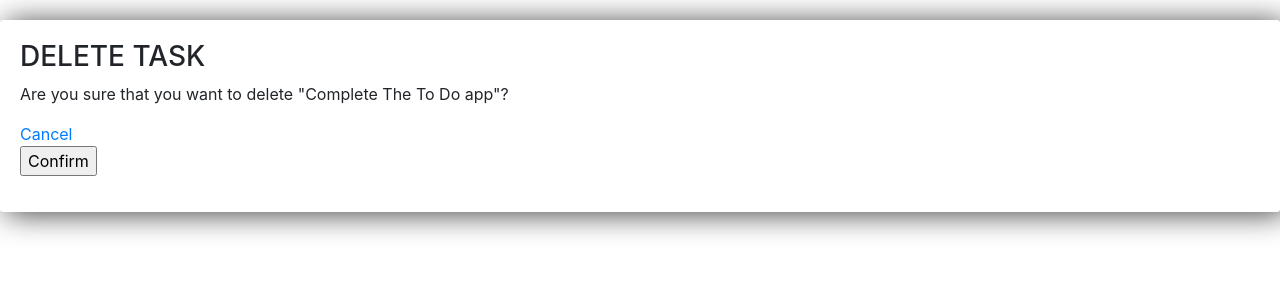
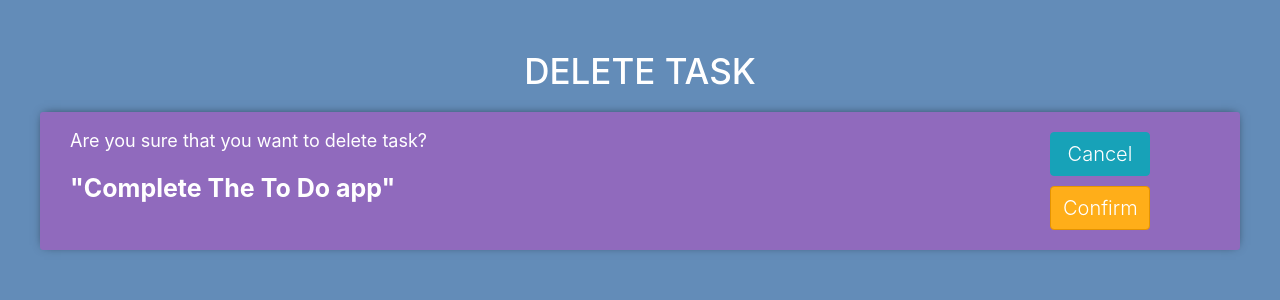
Before and after one commit to iamrizvan/my-todo, a Django app: page /delete_task/1/ in a window 1280 px wide. Shown: the top 300 px of the page. Run offline with Django 3.2, Linux system fonts and the light colour scheme; data comes from the database, SQL or seed files in the repository; some libraries are stand-ins or nearby versions.

Commit message:
App Updated to Publish

```diff
--- a/tasks/models.py
+++ b/tasks/models.py
@@ -1,6 +1,8 @@
 from django.db import models
+from django.utils.timezone import now, localtime
 
 # Create your models here.
+
 
 class Task(models.Model):
     title = models.CharField(max_length=200)
--- a/tasks/templates/tasks/delete.html
+++ b/tasks/templates/tasks/delete.html
@@ -1,3 +1,9 @@
+<!DOCTYPE html>
+<html lang="en">
+  <head>
+    <meta charset="UTF-8" />
+    <meta name="viewport" content="width=device-width, initial-scale=1.0" />
+    <title>Delete Task</title>
     <link
       rel="stylesheet"
       href="https://stackpath.bootstrapcdn.com/bootstrap/4.3.1/css/bootstrap.min.css"
@@ -5,23 +11,62 @@
       crossorigin="anonymous"
     />
     <style>
-  .main-body{
-    margin: 20px auto;
-    padding: 20px;
-    background-color: #fff;
+      .main-section {
+        background-color: #638cb8;
+        align-self: center;
+        padding: 30px;
+      }
+      .heading{
+        text-align: center;
+        color: white;
+        font-size: 35px;
+        margin: 20px;
+      }
+      .item-row {
+        background-color: #906abd;
+        margin: 10px;
+        padding: 15px;
         border-radius: 3px;
-    box-shadow: 6px 2px 30px 0px rgba(0, 0, 0, 0.75);
+        box-shadow: 0px -1px 10px -4px rgba(0, 0, 0, 0.75);
+      }
+      .item-title {
+        color: #fff;
+        font-size: 25px;
+        font-weight: 700;
+      }
+      .item-msg {
+        color: #fff;
+        font-size: 18px;
       }
 
+      .btn-danger {
+        background-color: #ffae19;
+        border-color: #e59400;
+      }
+
+      .action-button {
+        width: 100px;
+        font-weight: 300;
+        font-size: 20px;
+        margin: 5px;
+      }
     </style>
+  </head>
+  <body class="main-section">
+    <h3 class="heading">DELETE TASK</h3>
+    <div class="item-row row">
 
-<div class="main-body">
-  <h3>DELETE TASK</h3>
-  <p>Are you sure that you want to delete "{{task}}"?</p>
-  <a href="{% url 'list' %}">Cancel</a>
-
+      <div class="col-12 col-md-10">
+        <p class="item-msg">Are you sure that you want to delete task?  </p>
+        <p class="item-title">"{{task}}"</p>
+      </div>
+      <div class="col-2 col-md-1">
+        <a class="btn btn-info action-button" href="{% url 'list' %}">Cancel</a>
         <form action="" method="POST">
           {% csrf_token %}
-      <input type="submit" value="Confirm" name="Confirm">
+          <input class="btn btn-danger action-button" type="submit" value="Confirm" name="Confirm" />
         </form>
       </div>
+    </div>
+  </body>
+</html>
```
Also changed, not shown: tasks/templates/tasks/list.html (+43 -20 lines), tasks/templates/tasks/update_task.html (+26 -18 lines), tasks/migrations/0002_task_date.py (added), tasks/migrations/0003_auto_20201104_1136.py (added), tasks/migrations/0004_remove_task_date.py (added). Lines whose indentation alone changed are shown as unchanged.
